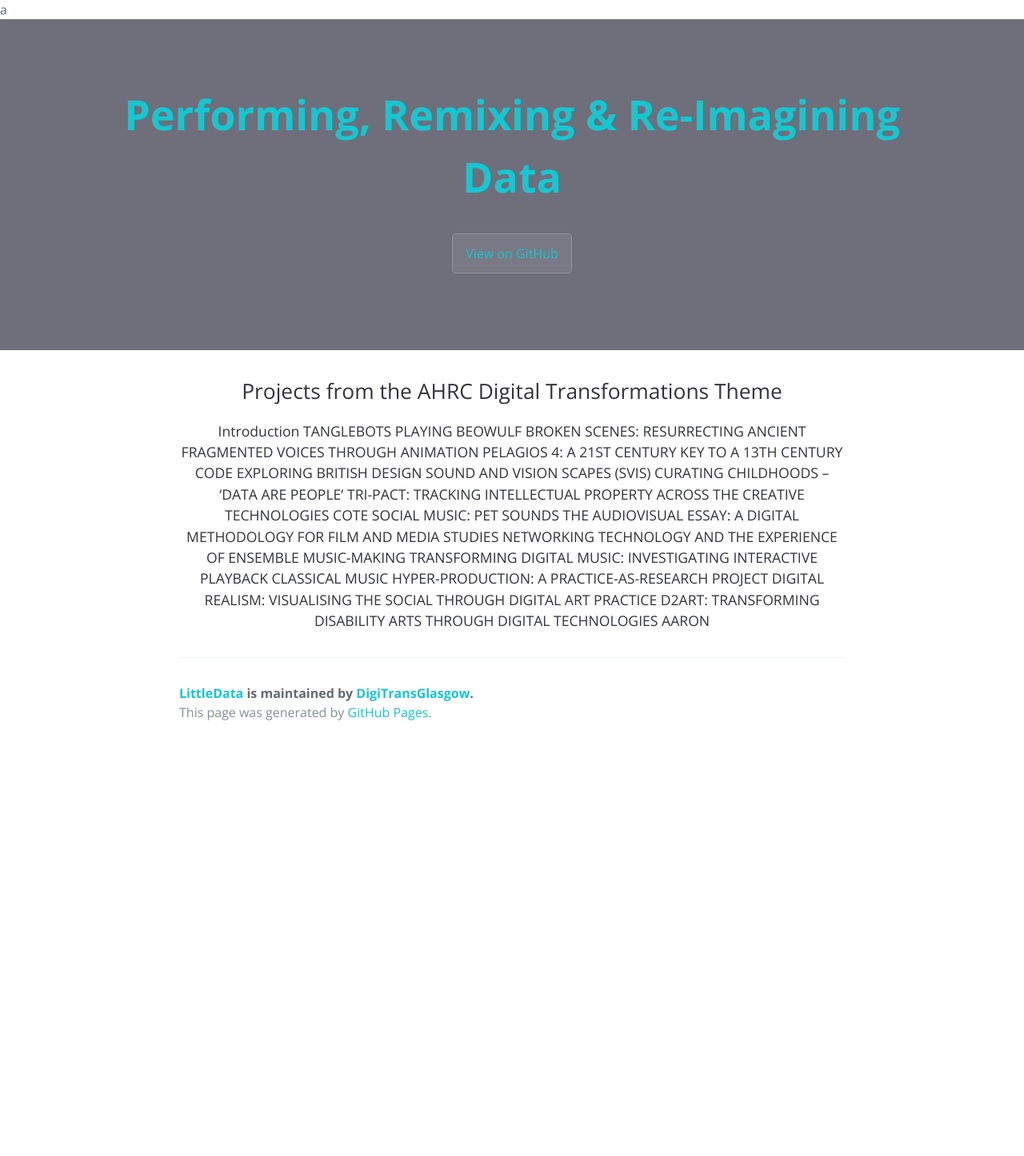
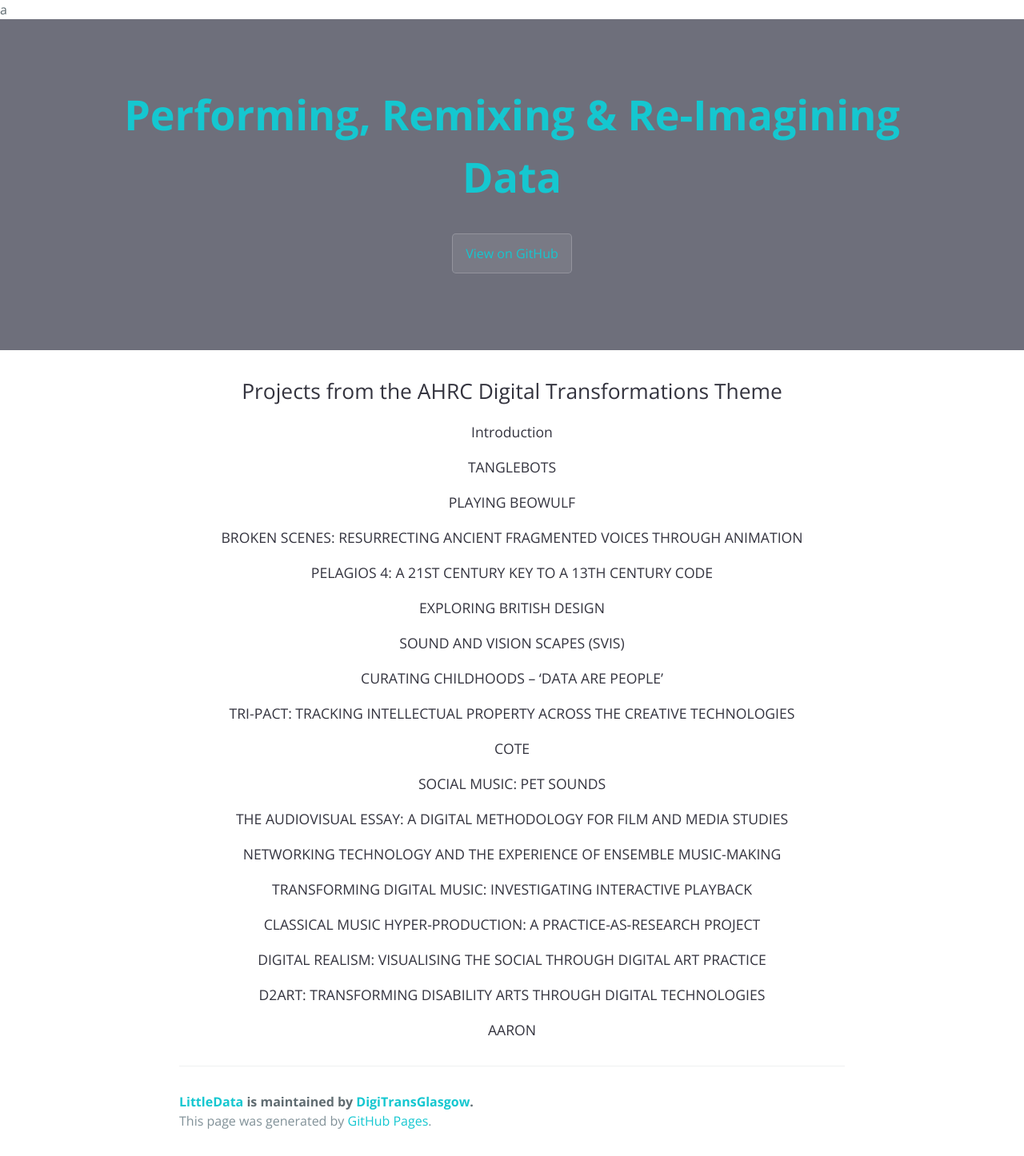
Before and after one commit to DigiTransGlasgow/LittleData, a Jekyll site: the page built from index.md, in a window 1280 px wide. Shown: the whole page at 80% size. Built offline with Jekyll 4.4.1, drawn with Linux system fonts in a browser that asks for light colours; our own code applies the rules of GitHub Pages for plain Markdown files; the repository's description, which GitHub fills in, is left out; before the commit the page ends 935 px from its top, so only the background shows below that.

Commit message:
Update index.md

```diff
--- a/index.md
+++ b/index.md
@@ -4,7 +4,7 @@
 <h2>Projects from the AHRC Digital Transformations Theme</h2>
 
 {% for item in site.contributions %}
-<a class="titles" href="{{ site.baseurl }}{{ item.url }}">{{ item.title }}</a>
+<p><a class="titles" href="{{ site.baseurl }}{{ item.url }}">{{ item.title }}</a></p>
 {% endfor %}
 
 </div>
```
